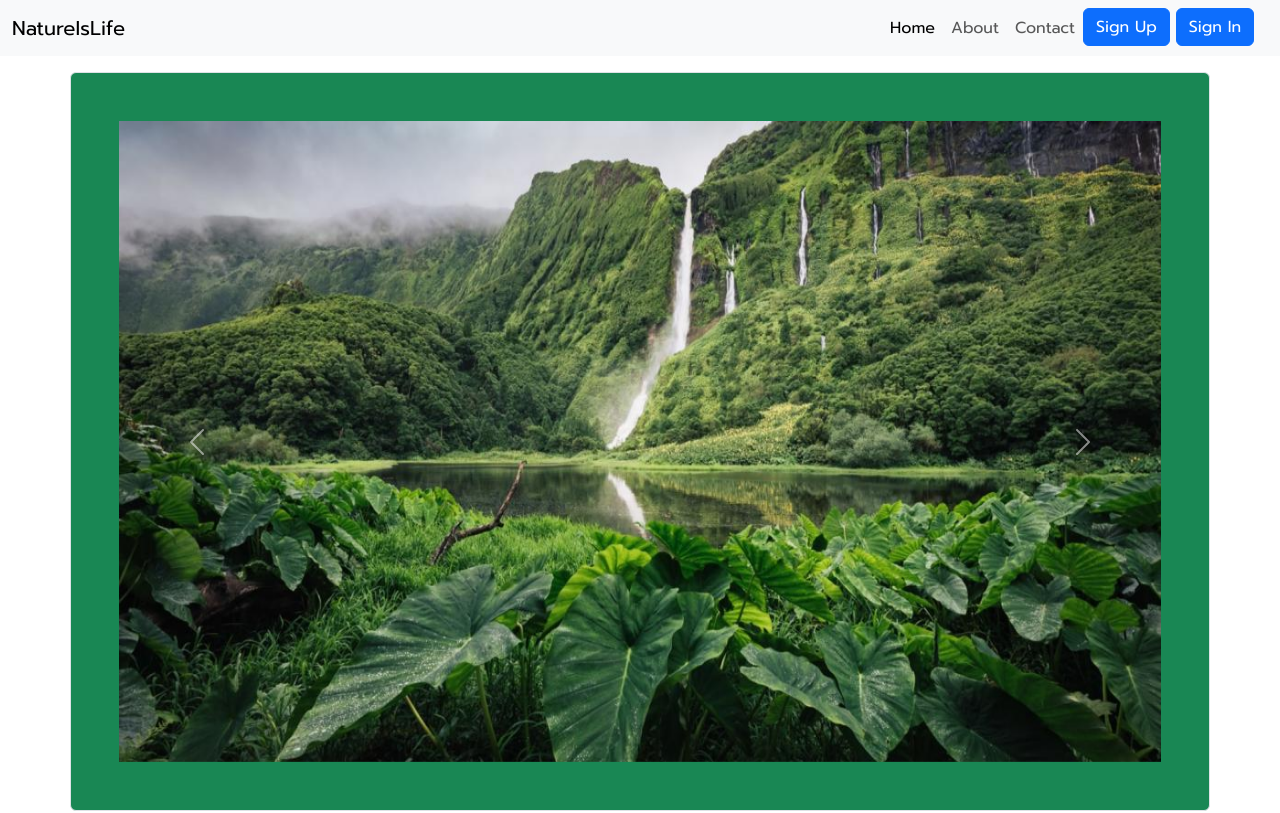
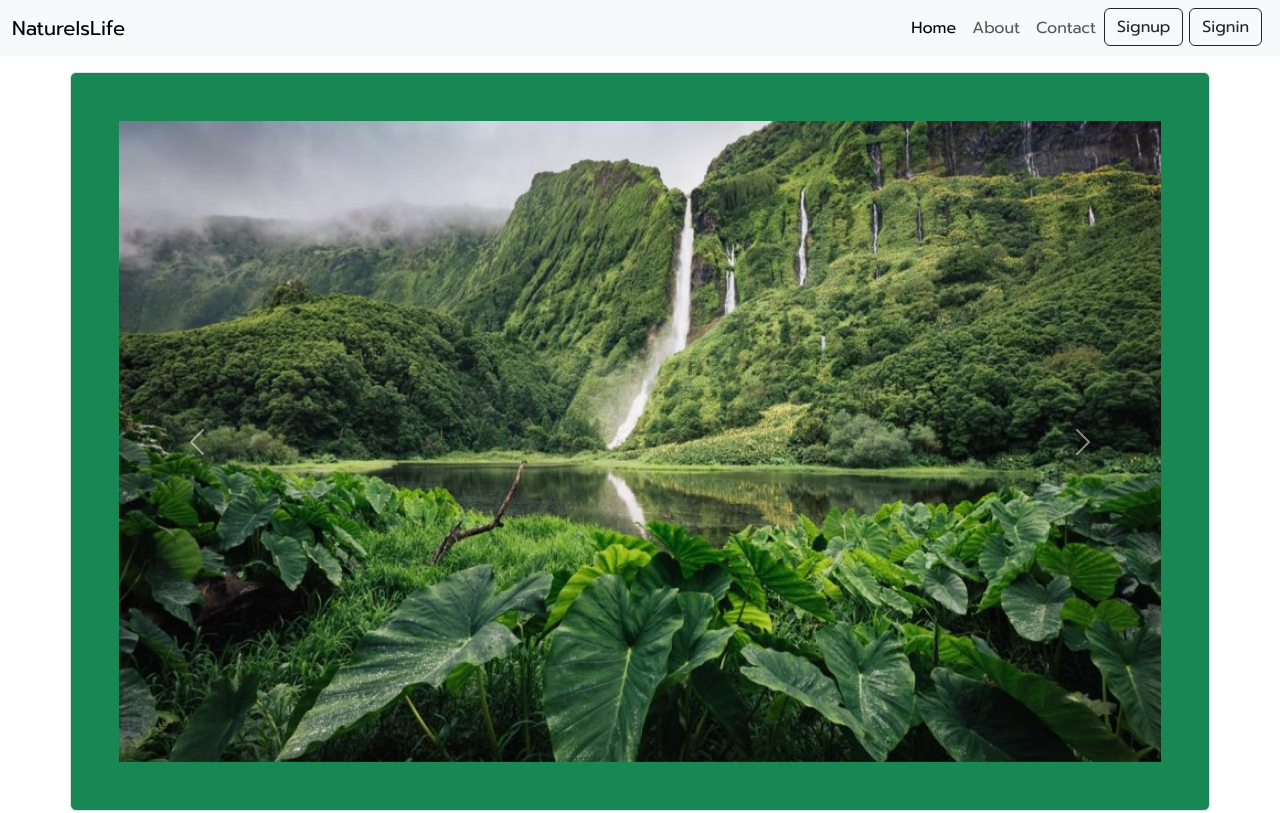
Before and after one commit to OlanKongngoen/fontend, a Next.js app: page / in a window 1280 px wide. Shown: the top 813 px of the page. Built offline with nearby package versions, Linux system fonts and the light colour scheme.

Commit message:
commit message here

```diff
--- a/src/app/page.js
+++ b/src/app/page.js
@@ -28,16 +28,12 @@ export default function Home() {
               <li className="nav-item">
                 <Link className="nav-link" href="/Contact">Contact</Link>
               </li>
-        <Link href="/Signup">
-          <button className="btn btn-primary" type="button">
-            Sign Up
-          </button>
-          </Link>&nbsp;
-          <Link href="/Signin">
-          <button className="btn btn-primary me-md-2" type="button">
-          Sign In
-        </button>
-        </Link>&nbsp;
+              <li class="nav-item">
+        <a href="/Signup" class="btn btn-outline-dark" tabindex="-1" role="button" aria-disabled="true">Signup</a>
+        </li>&nbsp;
+        <li class="nav-item">
+        <a href="/Signin" class="btn btn-outline-dark" tabindex="-1" role="button" aria-disabled="true">Signin</a>
+        </li>&nbsp;
       </ul>
       </div>
     </div>
```
